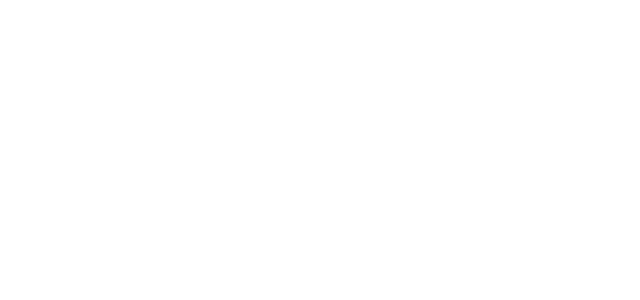
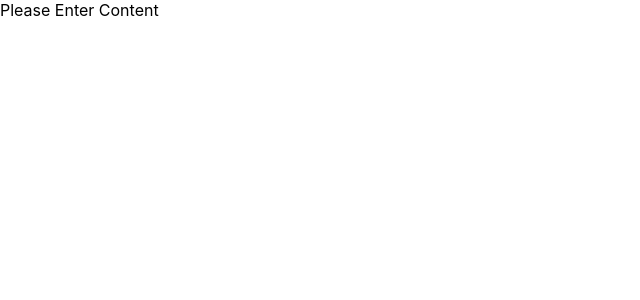
Before and after one commit to vjspranav/StagBin, a React (Create React App) app in the folder frontend/: page / in a window 1280 px wide. Shown: the top 300 px of the page, without its empty margins (0-640 px from the left). Built offline with nearby package versions, Linux system fonts and the light colour scheme.

Commit message:
Basic frontend to get id from url

```diff
--- a/frontend/package.json
+++ b/frontend/package.json
@@ -8,6 +8,7 @@
     "@testing-library/user-event": "^12.8.3",
     "react": "^17.0.2",
     "react-dom": "^17.0.2",
+    "react-router-dom": "^5.2.0",
     "react-scripts": "4.0.3",
     "web-vitals": "^1.1.2"
   },
--- a/frontend/src/App.js
+++ b/frontend/src/App.js
@@ -1,7 +1,16 @@
+import { BrowserRouter as Router, Route, Switch } from "react-router-dom";
+import Editor from "./components/Editor";
+
 function App() {
   return (
-    <div className="App">
-    </div>
+    <Router>
+      <Route exact path="/">
+        <Editor />
+      </Route>
+      <Switch>
+        <Route path="/:id" children={<Editor />} />
+      </Switch>
+    </Router>
   );
 }
 
--- /dev/null
+++ b/frontend/src/components/Editor.js
@@ -0,0 +1,12 @@
+import { useParams } from "react-router-dom";
+
+const Editor = () => {
+  const { id } = useParams();
+  return (
+    <div className="App">
+      {id ? "Content from " + id : "Please Enter Content"}
+    </div>
+  );
+};
+
+export default Editor;
```
Also changed, not shown: 1 other file (tests, documents, lock files or other folders).
